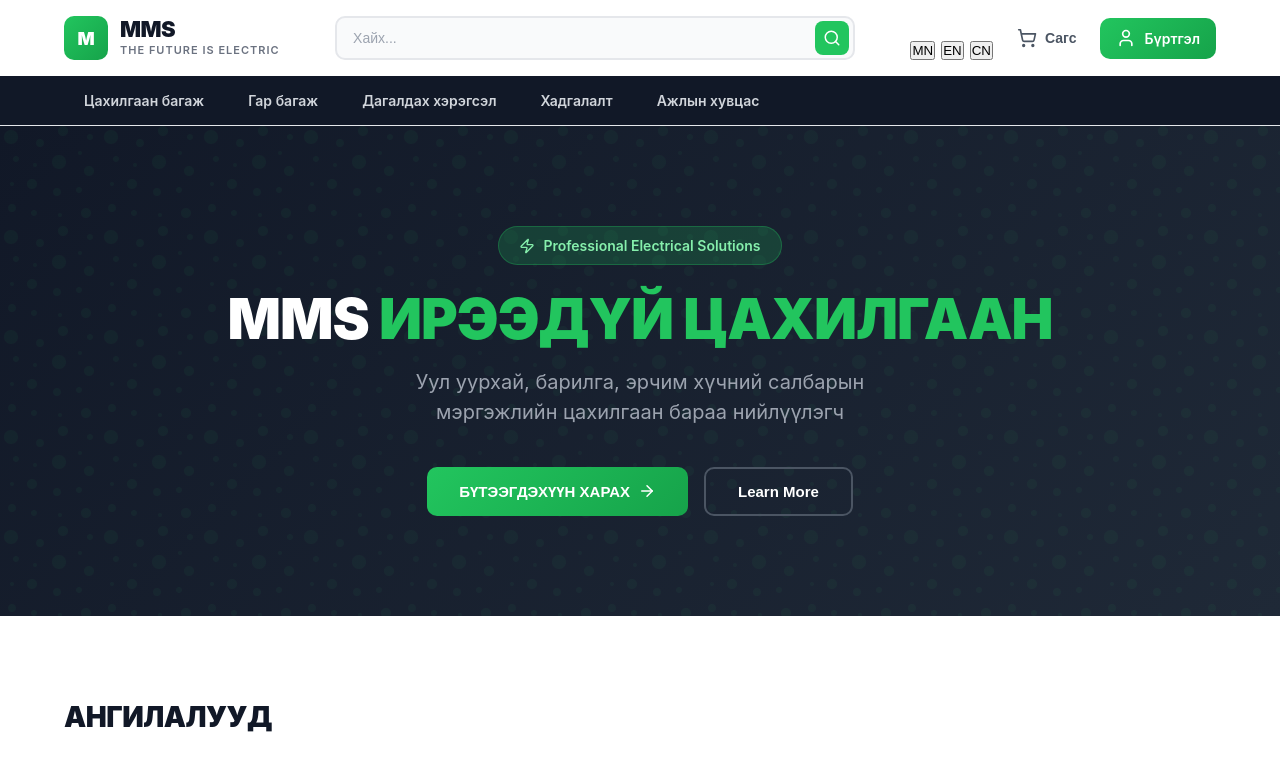
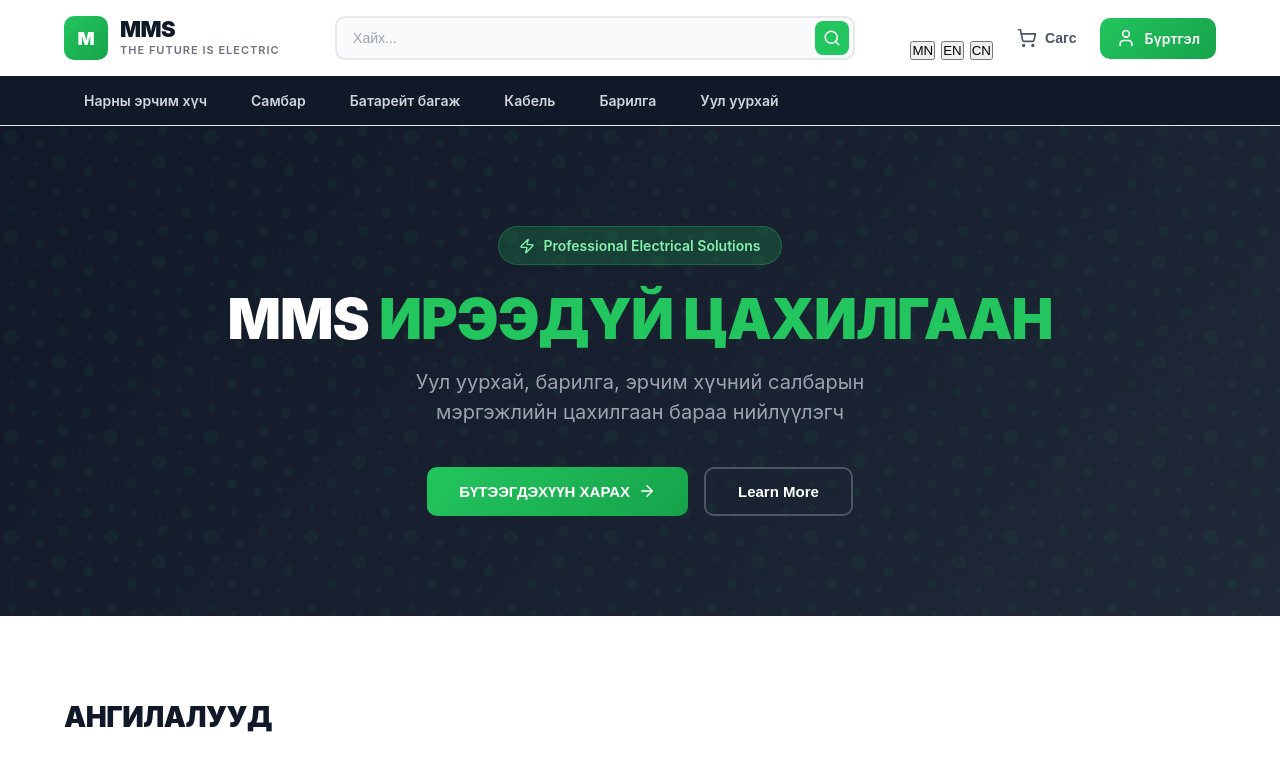
Before and after one commit to anukh0209/mms-ecommerce, a Next.js app: page / in a window 1280 px wide. Shown: the top 777 px of the page. Built offline with nearby package versions, Linux system fonts and the light colour scheme.

Commit message:
fix: update nav links to match product section IDs

```diff
--- a/components/MilwaukeeHeader.tsx
+++ b/components/MilwaukeeHeader.tsx
@@ -30,11 +30,12 @@ export default function Header() {
   };
 
   const navLinks = [
-    { name: t.powerTools, href: '#section-power' },
-    { name: t.handTools, href: '#section-hand' },
-    { name: t.accessories, href: '#section-accessories' },
-    { name: t.storage, href: '#section-storage' },
-    { name: t.workGear, href: '#section-workgear' },
+    { name: t.solar, href: '#section-solar' },
+    { name: t.switchboard, href: '#section-switchboard' },
+    { name: t.battery, href: '#section-battery' },
+    { name: t.cable, href: '#section-cable' },
+    { name: t.construction, href: '#section-construction' },
+    { name: t.mining, href: '#section-mining' },
   ];
 
   const scrollToSection = (href: string) => {
```
